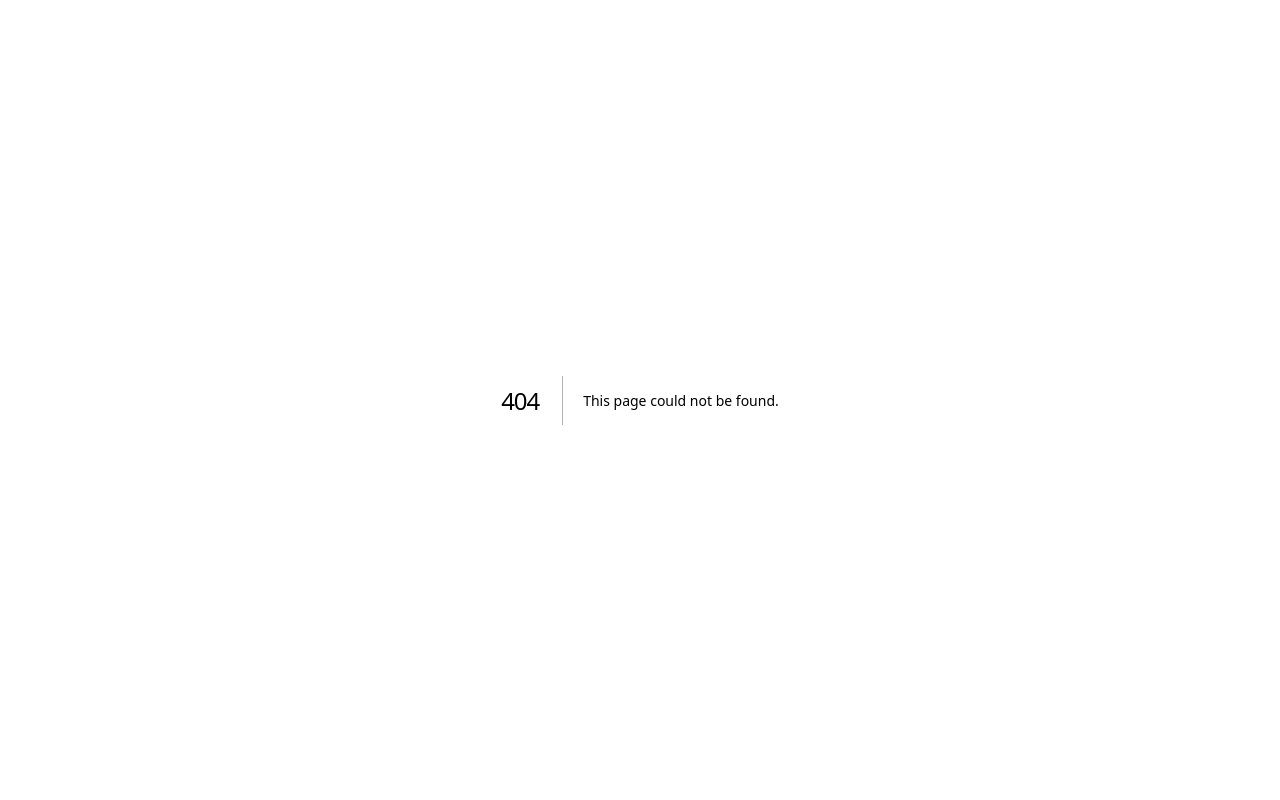
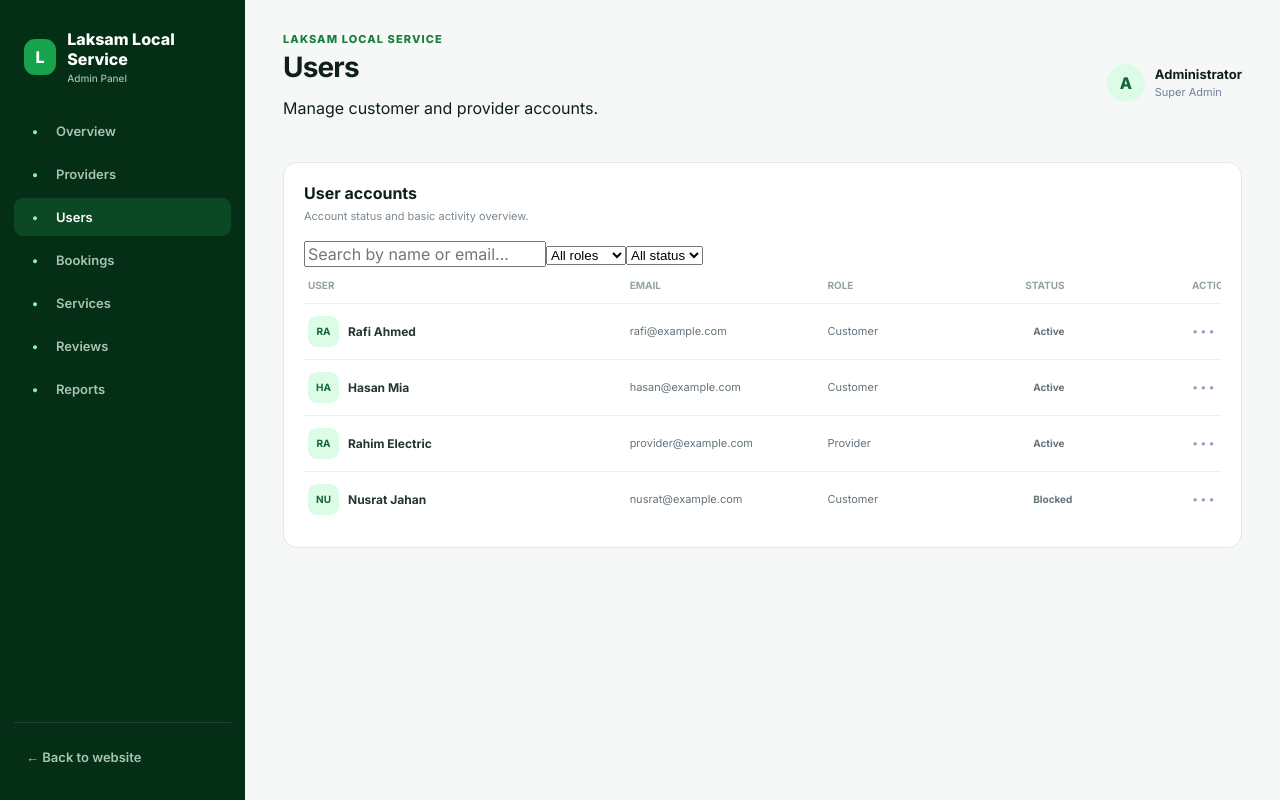
Before and after one commit to mahmudularefinrafi/Laksam-Local-Service, a Next.js app: page /admin/users in a window 1280 px wide. Before the commit this address had no page. Built offline with nearby package versions, Linux system fonts and the light colour scheme.

Commit message:
feat: add user management page

```diff
--- /dev/null
+++ b/app/admin/users/page.tsx
@@ -0,0 +1,4 @@
+import "../admin.css";
+const users=[["Rafi Ahmed","rafi@example.com","Customer","Active"],["Hasan Mia","hasan@example.com","Customer","Active"],["Rahim Electric","provider@example.com","Provider","Active"],["Nusrat Jahan","nusrat@example.com","Customer","Blocked"]];
+export default function Users(){return <AdminPage title="Users" subtitle="Manage customer and provider accounts."><div className="admin-panel"><div className="panel-heading"><div><h2>User accounts</h2><p>Account status and basic activity overview.</p></div></div><div className="filter-bar"><input placeholder="Search by name or email..."/><select defaultValue="all"><option value="all">All roles</option><option>Customer</option><option>Provider</option></select><select defaultValue="all"><option value="all">All status</option><option>Active</option><option>Blocked</option></select></div><div className="provider-table"><div className="table-row table-head"><span>User</span><span>Email</span><span>Role</span><span>Status</span><span>Action</span></div>{users.map(u=><div className="table-row" key={u[1]}><span className="provider-cell"><b>{u[0].slice(0,2).toUpperCase()}</b><strong>{u[0]}</strong></span><span>{u[1]}</span><span>{u[2]}</span><span><em className={`status ${u[3].toLowerCase()}`}>{u[3]}</em></span><span className="more">•••</span></div>)}</div></div></AdminPage>}
+function AdminPage({title,subtitle,children}:{title:string;subtitle:string;children:React.ReactNode}){return <div className="admin-shell"><aside className="admin-sidebar"><a href="/" className="admin-brand"><span>L</span><div>Laksam Local Service<small>Admin Panel</small></div></a><nav className="admin-nav">{[["Overview","/admin"],["Providers","/admin/providers"],["Users","/admin/users"],["Bookings","/admin/bookings"],["Services","/admin/services"],["Reviews","/admin/reviews"],["Reports","/admin/reports"]].map(([n,h])=><a className={n===title?"active":""} href={h} key={n}><span>•</span>{n}</a>)}</nav><div className="admin-side-footer"><a href="/">← Back to website</a></div></aside><main className="admin-main"><header className="admin-topbar"><div><p className="admin-kicker">Laksam Local Service</p><h1>{title}</h1><p className="page-subtitle">{subtitle}</p></div><div className="admin-user"><div className="admin-avatar">A</div><div><strong>Administrator</strong><small>Super Admin</small></div></div></header>{children}</main></div>}
```
